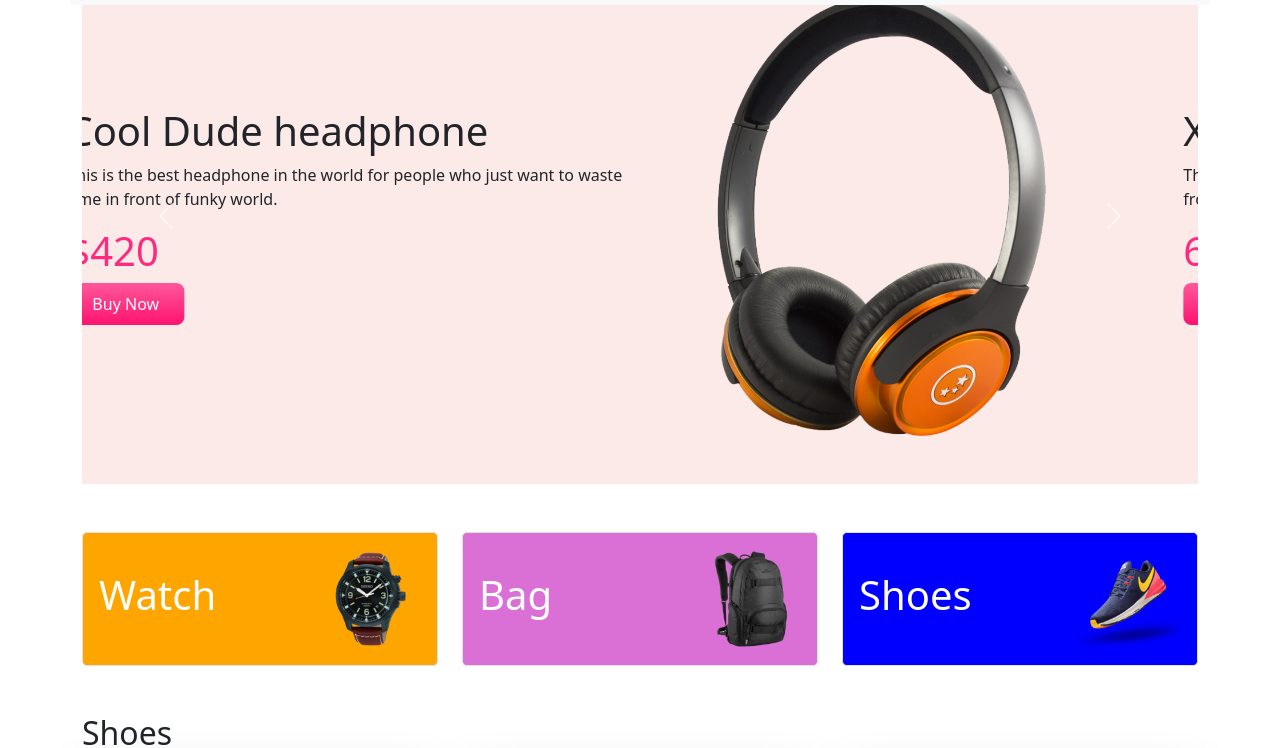
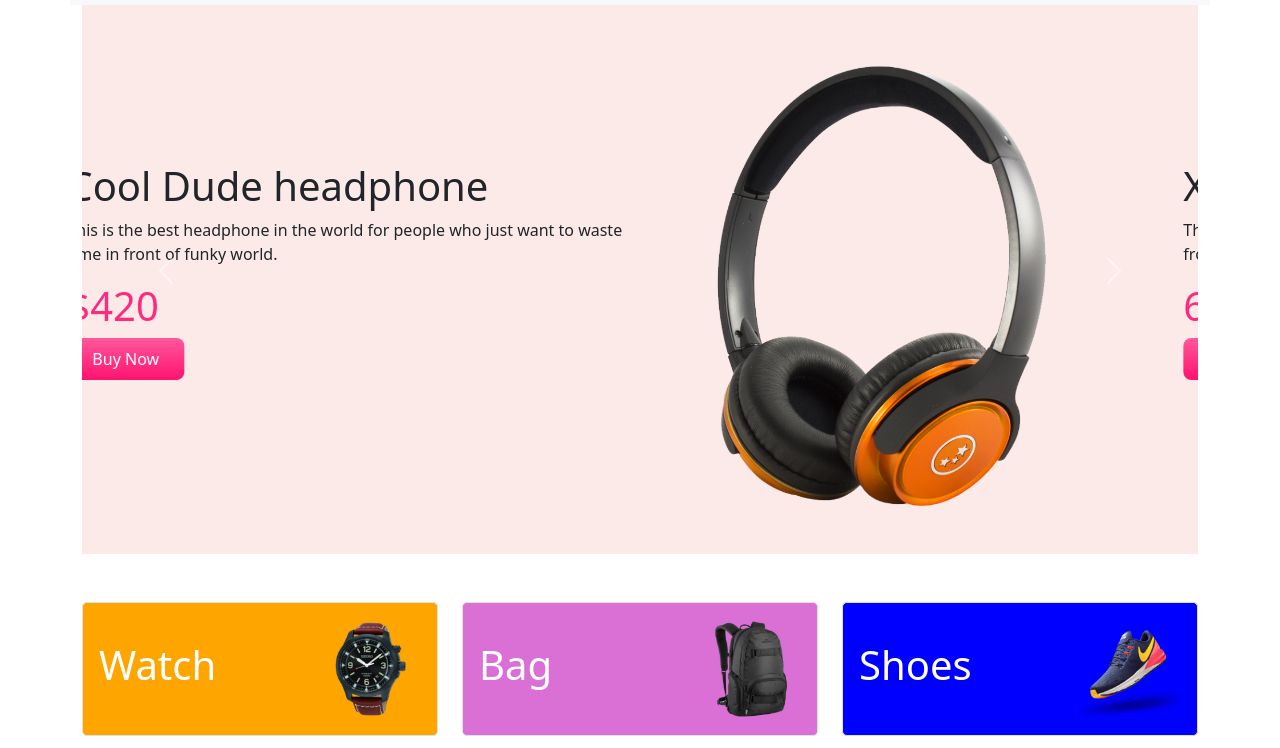
Before and after one commit to mdnazmulsobuz/panda-eShop, a plain HTML site: page index.html in a window 1280 px wide. Shown: the part 52-800 px from the top of the page. Drawn offline with nearby package versions, Linux system fonts and the light colour scheme.

Commit message:
some changes done

```diff
--- a/index.html
+++ b/index.html
@@ -38,7 +38,7 @@
     </header>
     <main>
         <!-- banner area -->
-        <section class="container">
+        <section class="container banner-area">
             <div id="carouselExampleControls" class="carousel slide"           data-bs-ride="carousel">
                 <div class="carousel-inner">
                     <div class="carousel-item active">
@@ -217,7 +217,7 @@
         </section>
     </main>
     <footer class="mt-5 text-center">
-        <small>©2021. Panda-eShop. All rights reserved. <a href="https://mdnazmulsobuz.github.io/nh-protfolio/" target="_blank">nh-code</a>.</small>
+        <small>©2021. Panda-eShop. All rights reserved. Developed by <a href="https://mdnazmulsobuz.github.io/nh-protfolio/" target="_blank">nh-code</a>.</small>
     </footer>
     <!-- bootsrap js -->
     <script src="https://cdn.jsdelivr.net/npm/bootstrap@5.0.2/dist/js/bootstrap.bundle.min.js" integrity="sha384-MrcW6ZMFYlzcLA8Nl+NtUVF0sA7MsXsP1UyJoMp4YLEuNSfAP+JcXn/tWtIaxVXM" crossorigin="anonymous"></script>
--- a/style.css
+++ b/style.css
@@ -1,5 +1,11 @@
 .panda-bg{
     background-color: #FCEAE8;
+}
+.panda-bg img{
+    margin-top: 30px;
+}
+.banner-area{
+    margin-top: 40px;
 }
 .categories img{
     width: 100px;
@@ -26,3 +32,6 @@
 .panda-buy-now:hover{
     color: #fff;
 }
+footer a{
+    text-decoration: none;
+}
```
